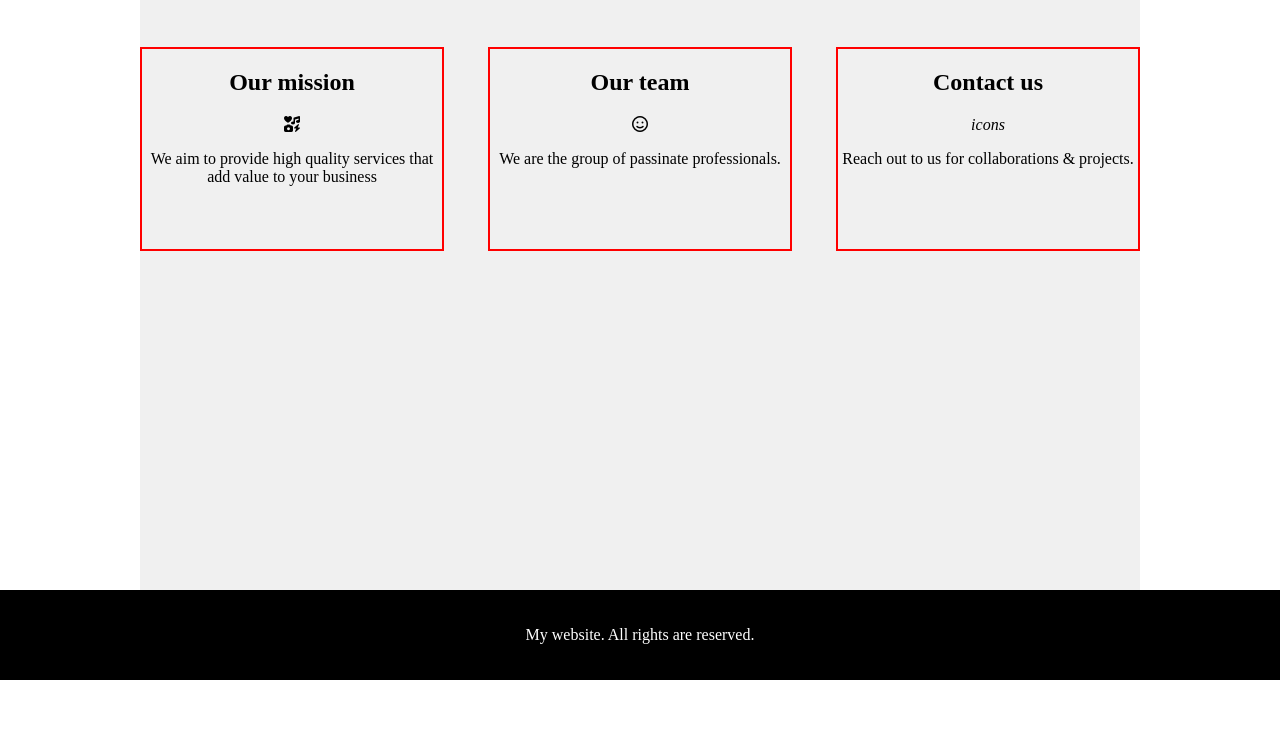
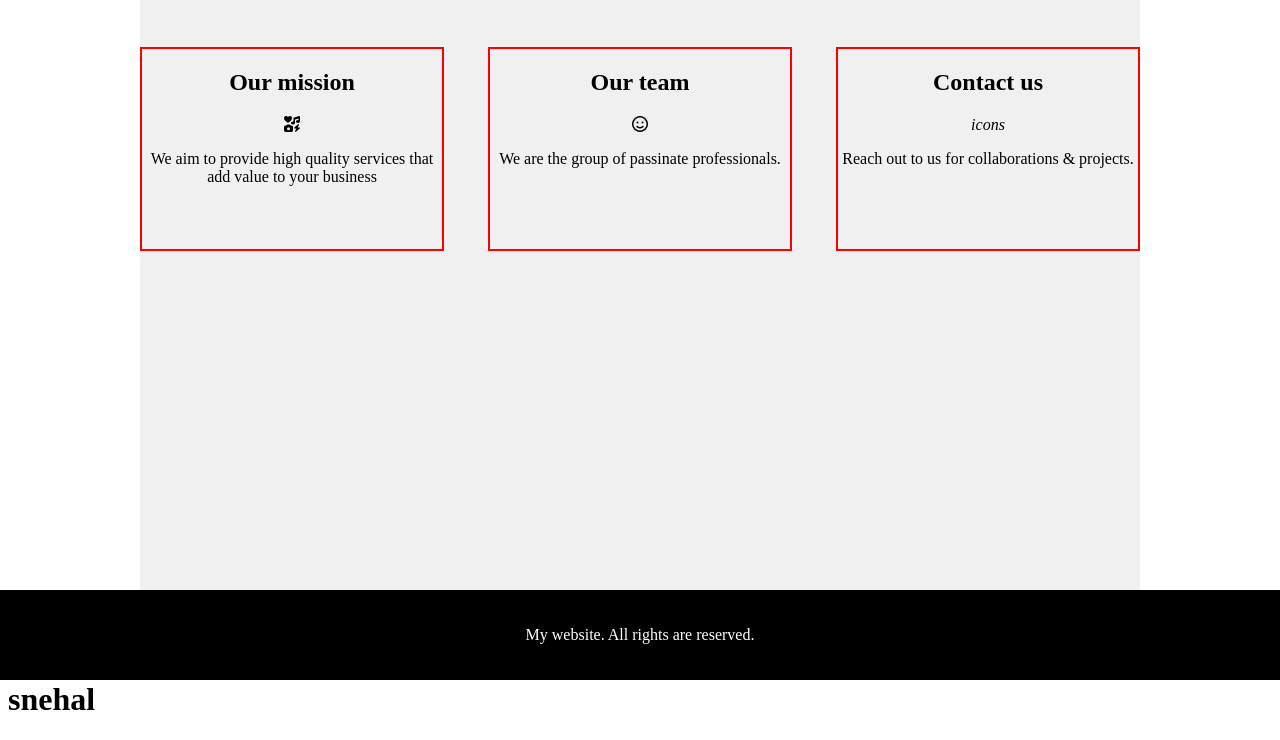
Before and after one commit to snehalgoral712-star/gitRepo, a plain HTML site: page index1.html in a window 1280 px wide. Shown: the part 120-860 px from the top of the page. Before the commit the page ends 801 px from the top, so only its background shows below. Drawn offline with Linux system fonts and the light colour scheme.

Commit message:
Second Commit

```diff
--- a/index1.html
+++ b/index1.html
@@ -46,6 +46,6 @@
       </footer>
     </div>
     <h1> new changes</h1>
-
+    <h1>snehal</h1>
 </body>
 </html>
```
